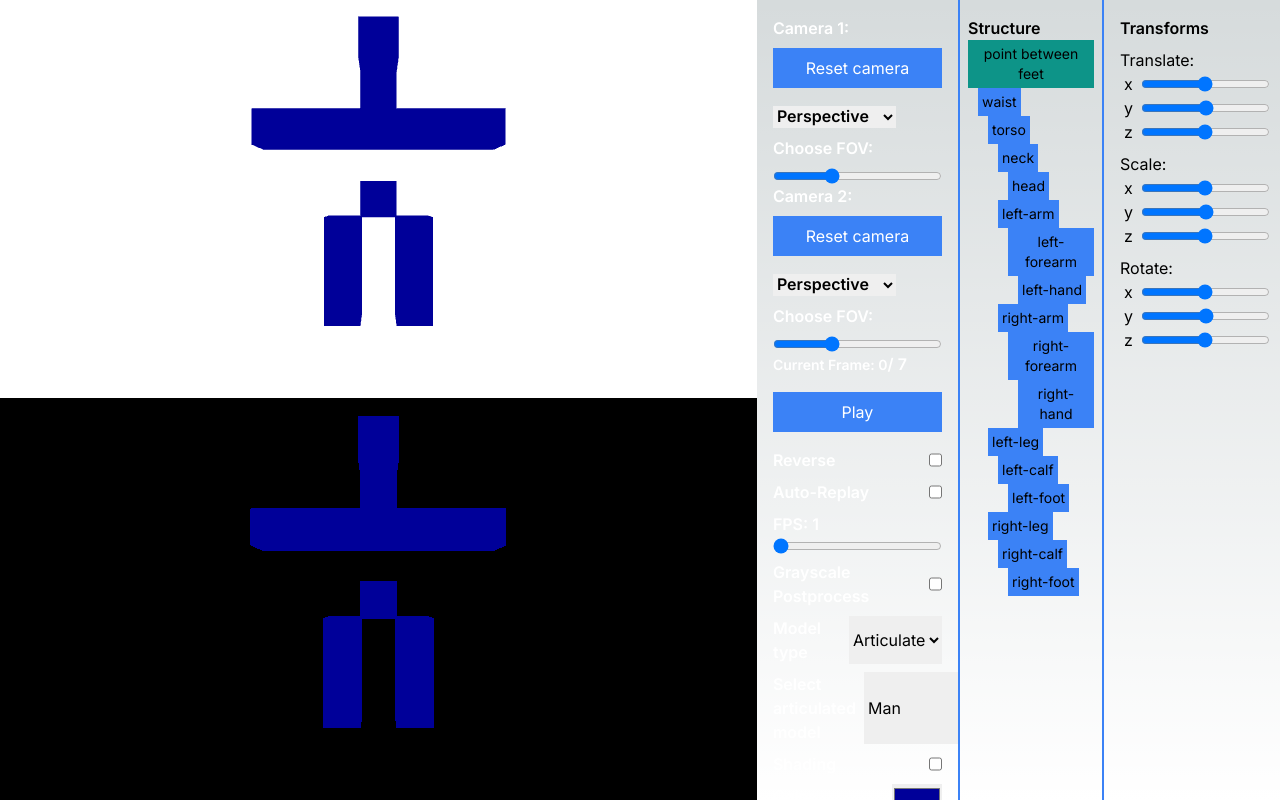
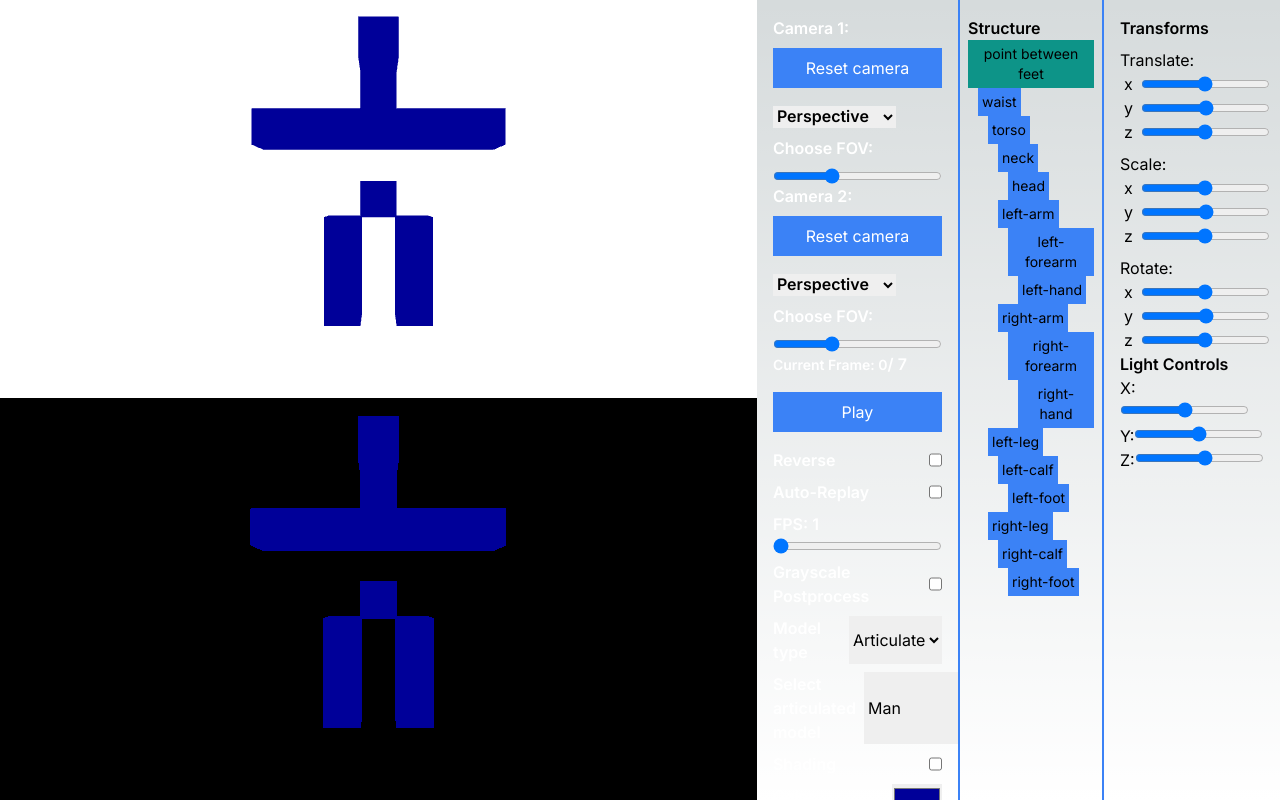
Before and after one commit to williamnixon20/computer-graphics-project, a Next.js app: page / in a window 1280 px wide. Built offline with nearby package versions, Linux system fonts and the light colour scheme.

Commit message:
light dir controls

```diff
--- a/src/app/canvas.tsx
+++ b/src/app/canvas.tsx
@@ -68,6 +68,15 @@ export default function Canvas() {
     scale: { x: 0, y: 0, z: 0 },
     rotate: { x: 0, y: 0, z: 0 },
   });
+
+  const [lightDirection, setLightDirection] = useState([0, 0, 1]);
+
+  const handleSliderChange = (index, value) => {
+    const newDirection = [...lightDirection];
+    newDirection[index] = value;
+    setLightDirection(newDirection);
+  };
+
   const [mouseDownInformation, setMouseDownInformation] = useState<{
     isDown: boolean;
     startX: number | undefined;
@@ -187,7 +196,7 @@ export default function Canvas() {
       drawer2?.draw(scene, cameraInformation2);
     }
     // eslint-disable-next-line react-hooks/exhaustive-deps
-  }, [shading, shininess, specular, diffuse, material]);
+  }, [shading, shininess, specular, diffuse, material, lightDirection]);
 
   const updateShading = () => {
     if (scene && selectedName) {
@@ -201,6 +210,7 @@ export default function Canvas() {
       selectedNode.setSpecularColor(specularColor);
       console.log("material: ", material);
       selectedNode.setMaterial(material);
+      selectedNode.setLightDirection(lightDirection);
     }
   };
 
@@ -277,7 +287,7 @@ export default function Canvas() {
               step={0.1}
               value={
                 transforms[type][
-                  axis as keyof Transforms["translate"]
+                axis as keyof Transforms["translate"]
                 ] as number
               }
               onChange={(e) =>
@@ -974,9 +984,8 @@ export default function Canvas() {
                   setSelectedName(name);
                   resetTransforms();
                 }}
-                className={`${
-                  selectedName === name ? "bg-teal-600" : "bg-blue-500"
-                } p-1 text-sm`}
+                className={`${selectedName === name ? "bg-teal-600" : "bg-blue-500"
+                  } p-1 text-sm`}
               >
                 {name}
               </button>
@@ -996,6 +1005,50 @@ export default function Canvas() {
             )}
           </>
         )}
+        <>
+          <p className="font-semibold">Light Controls</p>
+          <div>
+            <div>
+              <label>
+                X:
+                <input
+                  type="range"
+                  min="-10"
+                  max="10"
+                  step="0.1"
+                  value={lightDirection[0]}
+                  onChange={(e) => handleSliderChange(0, parseFloat(e.target.value))}
+                />
+              </label>
+            </div>
+            <div>
+              <label>
+                Y:
+                <input
+                  type="range"
+                  min="-10"
+                  max="10"
+                  step="0.1"
+                  value={lightDirection[1]}
+                  onChange={(e) => handleSliderChange(1, parseFloat(e.target.value))}
+                />
+              </label>
+            </div>
+            <div>
+              <label>
+                Z:
+                <input
+                  type="range"
+                  min="-10"
+                  max="10"
+                  step="0.01"
+                  value={lightDirection[2]}
+                  onChange={(e) => handleSliderChange(2, parseFloat(e.target.value))}
+                />
+              </label>
+            </div>
+          </div>
+        </>
       </div>
     </>
   );
--- a/src/webgl/models/Node.ts
+++ b/src/webgl/models/Node.ts
@@ -10,6 +10,8 @@ var url_offset: any = {
 
 }
 var tex_offset = 0;
+
+var light_dir = [1, 1, 1];
 export class Node {
     position: number[];
     color: number[];
@@ -31,6 +33,8 @@ export class Node {
     shadingInfo: ShadingInfo;
     texture: WebGLTexture | null;
     texture_url: string;
+    camera1Pos;
+    camera2Pos;
 
     constructor() {
         this.children = [];
@@ -199,7 +203,7 @@ export class Node {
                 ],
 
                 u_color: this.shadingInfo.ambientColor,
-                u_reverseLightDirection: [1, 1, 1],
+                u_reverseLightDirection: light_dir,
                 u_worldViewProjection: [],
                 u_worldInverseTranspose: [],
 
@@ -390,4 +394,8 @@ export class Node {
         return (value & (value - 1)) === 0;
     }
 
+    // LIGHT DIR IS A GLOBAL VAR
+    setLightDirection(lightDirection: number[]) {
+        light_dir = lightDirection;
+    }
 }
```
